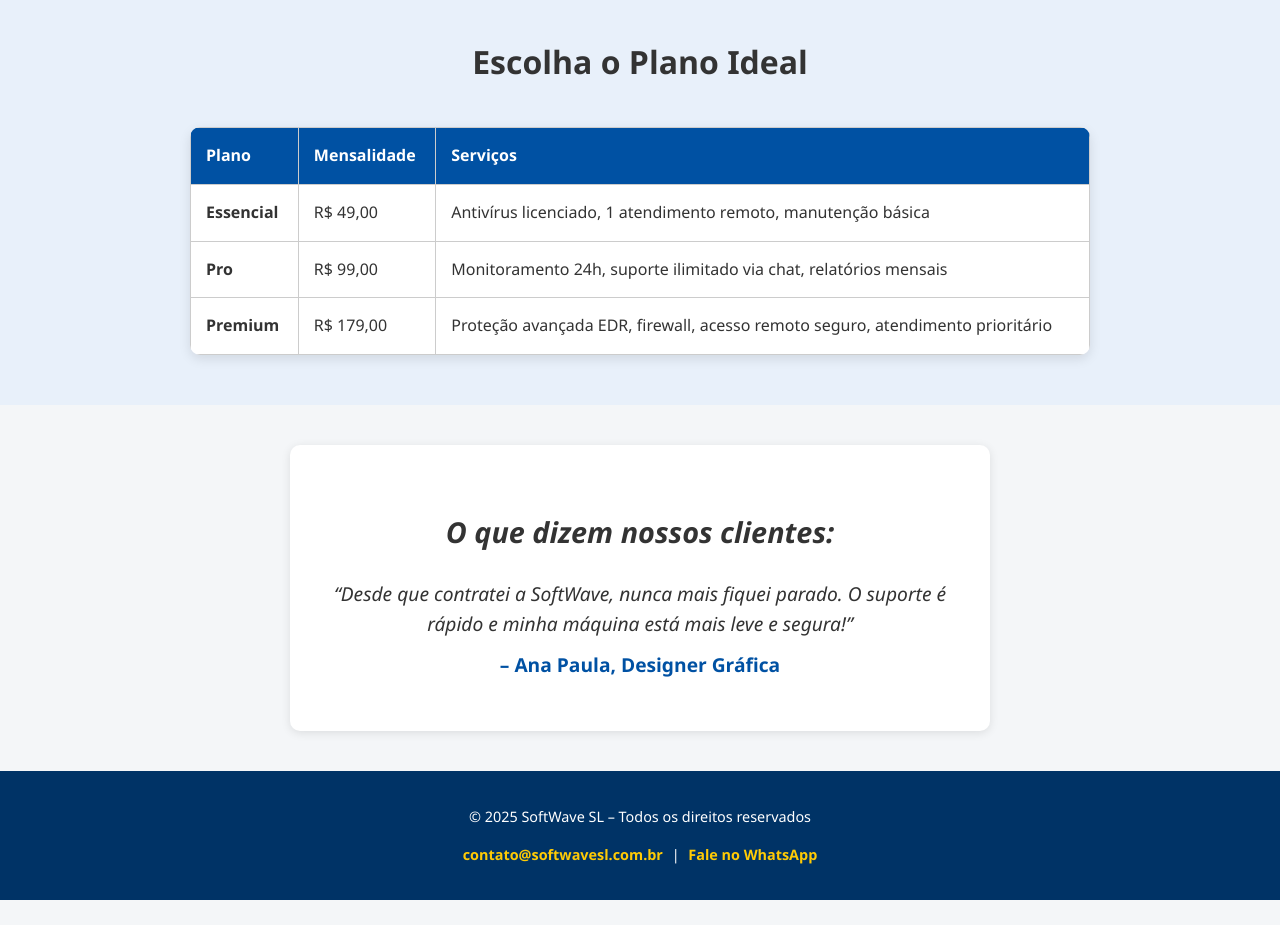
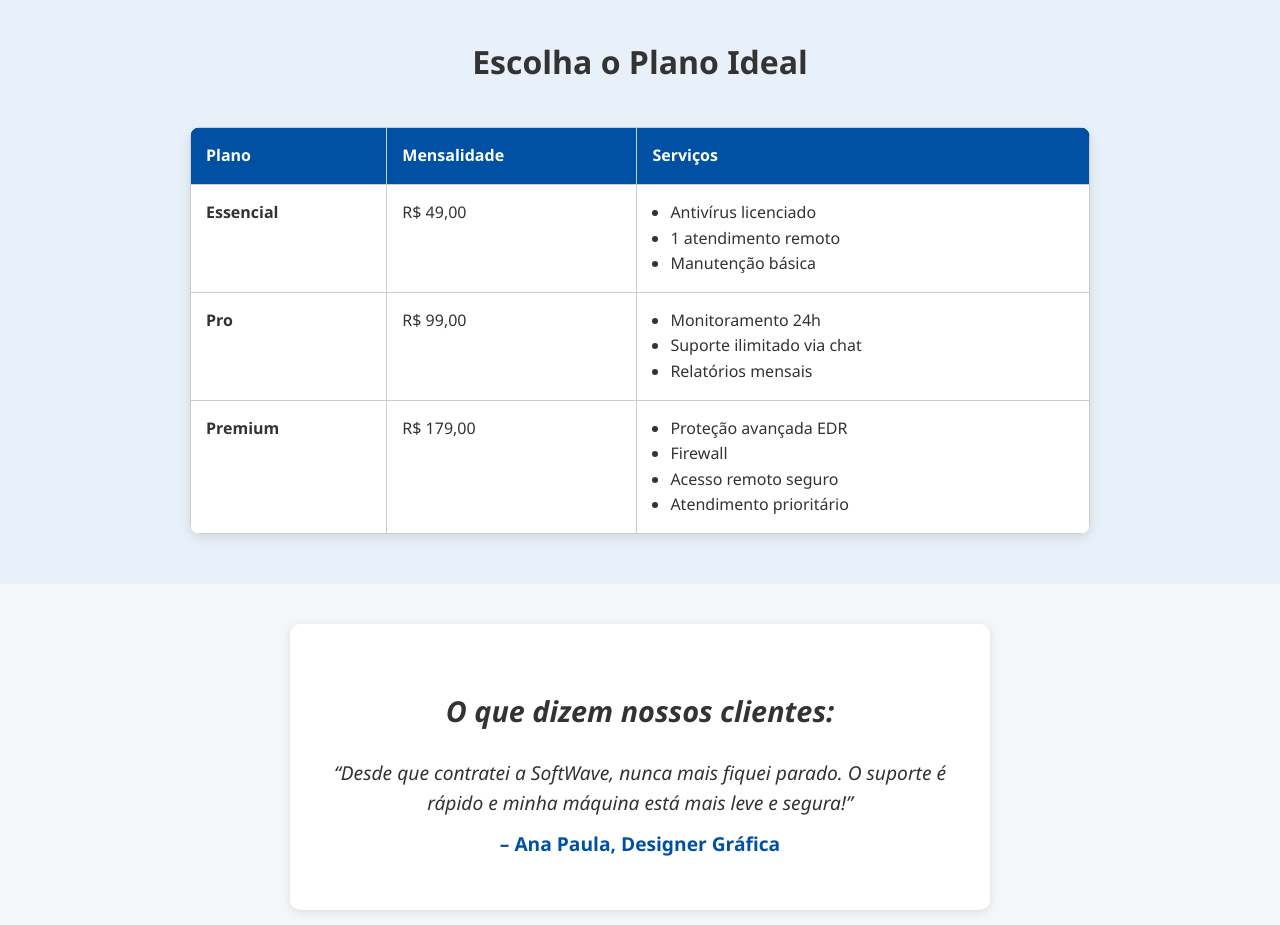
Before and after one commit to SoftWaveSolutions/SoftWave-Solutions, an Eleventy site: page suporte.html in a window 1280 px wide. Shown: the part 860-1785 px from the top of the page. Before the commit the page ends 1760 px from the top, so only its background shows below. Built offline with nearby package versions, Linux system fonts and the light colour scheme; Eleventy itself is replaced by a stand-in of ours; files that its build step writes are made by us from their sources.

Commit message:
att pagina suporte

```diff
--- a/suporte.html
+++ b/suporte.html
@@ -149,6 +149,7 @@
       padding: 15px;
       border: 1px solid #ccc;
       text-align: left;
+      vertical-align: top;
     }
     .plan-table th {
       background-color: #0051a3;
@@ -301,22 +302,40 @@
         <tr onclick="window.open('https://wa.me/55SEUNUMEROAQUI?text=Olá,%20tenho%20interesse%20no%20Plano%20Essencial', '_blank')" style="cursor:pointer;">
           <td><strong>Essencial</strong></td>
           <td>R$ 49,00</td>
-        <td>Antivírus licenciado, 1 atendimento remoto, manutenção básica</td>
+          <td>
+            <ul style="padding-left: 18px; margin: 0;">
+              <li>Antivírus licenciado</li>
+              <li>1 atendimento remoto</li>
+              <li>Manutenção básica</li>
+            </ul>
+          </td>
         </tr>
         <tr onclick="window.open('https://wa.me/55SEUNUMEROAQUI?text=Olá,%20tenho%20interesse%20no%20Plano%20Pro', '_blank')" style="cursor:pointer;">
           <td><strong>Pro</strong></td>
           <td>R$ 99,00</td>
-        <td>Monitoramento 24h, suporte ilimitado via chat, relatórios mensais</td>
+          <td>
+            <ul style="padding-left: 18px; margin: 0;">
+              <li>Monitoramento 24h</li>
+              <li>Suporte ilimitado via chat</li>
+              <li>Relatórios mensais</li>
+            </ul>
+          </td>
         </tr>
         <tr onclick="window.open('https://wa.me/55SEUNUMEROAQUI?text=Olá,%20tenho%20interesse%20no%20Plano%20Premium', '_blank')" style="cursor:pointer;">
           <td><strong>Premium</strong></td>
           <td>R$ 179,00</td>
-        <td>Proteção avançada EDR, firewall, acesso remoto seguro, atendimento prioritário</td>
+          <td>
+            <ul style="padding-left: 18px; margin: 0;">
+              <li>Proteção avançada EDR</li>
+              <li>Firewall</li>
+              <li>Acesso remoto seguro</li>
+              <li>Atendimento prioritário</li>
+            </ul>
+          </td>
         </tr>
       </tbody>
     </table>
   </section>
-
 
   <section class="testimonial" aria-label="Depoimentos dos clientes">
     <h2>O que dizem nossos clientes:</h2>
@@ -332,7 +351,5 @@
     </p>
   </footer>
 
-
-
 </body>
 </html>
```
Lines whose indentation alone changed are shown as unchanged.
